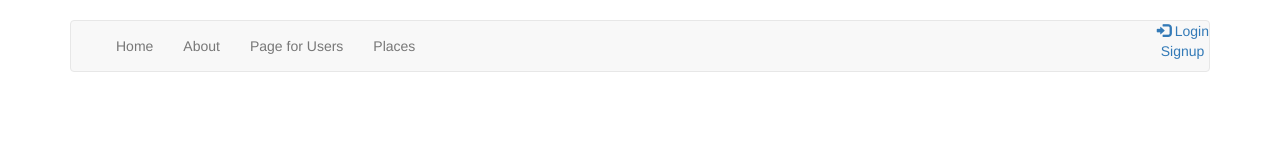
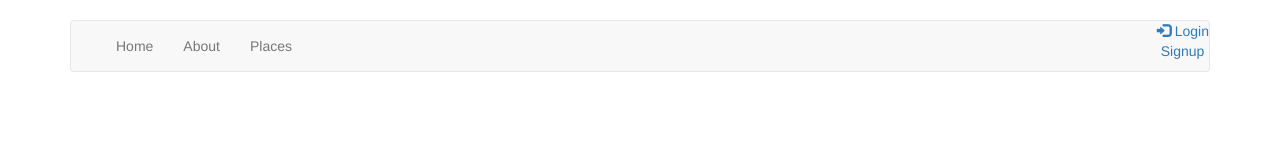
Before and after one commit to lundclausenDK/CA3, a React (Create React App) app in the folder seedClient/: page /places in a window 1280 px wide. Shown: the top 160 px of the page. Built offline with nearby package versions, Linux system fonts and the light colour scheme.

Commit message:
only users can see page for úsers

```diff
--- a/seedClient/src/pages/TopMenu.js
+++ b/seedClient/src/pages/TopMenu.js
@@ -31,7 +31,7 @@ class TopMenu extends Component {
             <ul className="nav navbar-nav">
               <li><Link to="">Home</Link></li>
               <li><Link to="/about">About</Link></li>
-              <li><Link to="/user">Page for Users </Link></li>
+                {this.state.isUser && <li><Link to="/user">Page for Users </Link></li>}
 
               <li><Link to="/places">Places</Link></li>
               {this.state.isAdmin && <li><Link to="/admin">Page for Admins</Link></li>}
```
